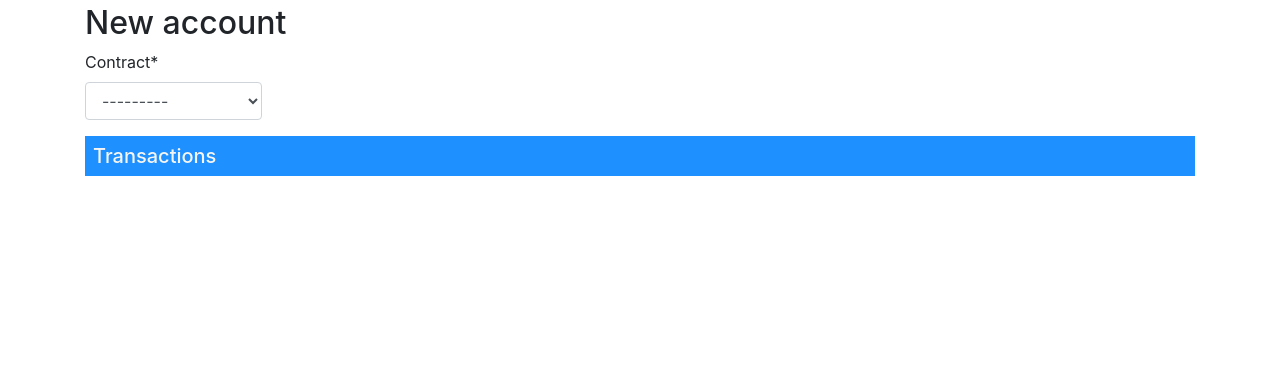
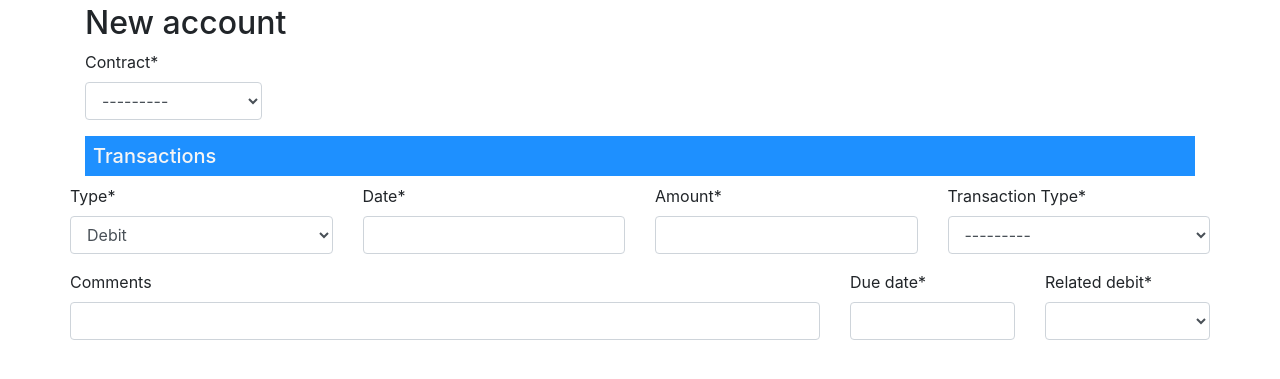
Before and after one commit to luiscberrocal/rec_demo, a Django app: page /en/banking/account/create/ in a window 1280 px wide. Shown: the part 56-435 px from the top of the page. Run offline with Django 3.2, Linux system fonts and the light colour scheme; a user stored in the database is signed in; tables that the repository leaves empty hold one stand-in row (values such as "Sample post"); lists and menus that the app fills with data are empty; some libraries are stand-ins or nearby versions.

Commit message:
Painting transaction types

```diff
--- a/rec_demo/banking/forms.py
+++ b/rec_demo/banking/forms.py
@@ -7,7 +7,7 @@ from ..real_estate.models import Contract
 
 
 class AccountForm(AuditableFormMixin, forms.ModelForm):
-    TRANSACTION_PATTERN = 'transaction_{}_{}'
+    TRANSACTION_PATTERN = 'cr_db_transaction_{}_{}'
 
     contract = forms.ModelChoiceField(queryset=Contract.objects.all(), label=_('Contract'))
 
@@ -19,10 +19,12 @@ class AccountForm(AuditableFormMixin, forms.ModelForm):
         extras = kwargs.get('extras', 1)
         super(AccountForm, self).__init__(*args, **kwargs)
         transaction_type_qs = TransactionType.objects.all()
-        self._build_transaction_fields(0, transaction_type_qs)
+        self.transaction_fields = dict()
+        i = 0
+        self.transaction_fields[i] = self._build_transaction_fields(i, transaction_type_qs)
 
     def _build_transaction_fields(self, i, transaction_type_qs, **kwargs):
-
+        field_names = list()
         # Transaction type
         field_name = self.TRANSACTION_PATTERN.format('type', i)
         choices = (
@@ -30,18 +32,35 @@ class AccountForm(AuditableFormMixin, forms.ModelForm):
             ('CDT', _('Credit'))
         )
         self.fields[field_name] = forms.ChoiceField(choices=choices, label=_('Type'))
+        field_names.append(field_name)
         # date
         field_name = self.TRANSACTION_PATTERN.format('date', i)
         self.fields[field_name] = forms.DateField(label=_('Date'))
+        field_names.append(field_name)
         # amount
         field_name = self.TRANSACTION_PATTERN.format('amount', i)
         self.fields[field_name] = forms.DateField(label=_('Amount'))
+        field_names.append(field_name)
         # transaction_type
         field_name = self.TRANSACTION_PATTERN.format('transaction_type', i)
         self.fields[field_name] = forms.ModelChoiceField(queryset=transaction_type_qs, label=_('Transaction Type'))
+        field_names.append(field_name)
         # comments
         field_name = self.TRANSACTION_PATTERN.format('comments', i)
         self.fields[field_name] = forms.CharField(max_length=60, label=_('Comments'), required=False)
+        field_names.append(field_name)
         # due_date
         field_name = self.TRANSACTION_PATTERN.format('due_date', i)
         self.fields[field_name] = forms.DateField(label=_('Due date'))
+        field_names.append(field_name)
+        # related_debit
+        field_name = self.TRANSACTION_PATTERN.format('related_debit', i)
+        self.fields[field_name] = forms.ChoiceField(label=_('Related debit'))
+        field_names.append(field_name)
+
+        return field_names
+
+    def get_transaction_fields(self):
+        for key in self.transaction_fields.keys():
+            fields = [self[x] for x in self.transaction_fields[key]]
+            yield key, *fields
--- a/rec_demo/templates/banking/account_form.html
+++ b/rec_demo/templates/banking/account_form.html
@@ -12,13 +12,40 @@
 
     <form class="form-horizontal" method="post" action="">
         {% csrf_token %}
-    <div class="form-row">
+        <div class="form-row">
             <div class="form-group col-md-2 mb-0">
                 {{ form.contract|as_crispy_field }}
             </div>
         </div>
         <h3 class="form-subtitle">{% trans 'Transactions' %}</h3>
+        {% for key, f1, f2, f3, f4, f5, f6, f7 in form.get_transaction_fields %}
+            <div class="row gy-2 gx-3 align-items-center" id="transaction-{{ key }}">
+                <div class="row gy-2 gx-3 align-items-center">
+                    <div class="form-group col-md-3 mb-0">
+                        {{ f1|as_crispy_field }}
+                    </div>
+                    <div class="form-group col-md-3 mb-0">
+                        {{ f2|as_crispy_field }}
+                    </div>
+                    <div class="form-group col-md-3 mb-0">
+                        {{ f3|as_crispy_field }}
+                    </div>
+                    <div class="form-group col-md-3 mb-0">
+                        {{ f4|as_crispy_field }}
+                    </div>
 
+                    <div class="form-group col-md-8 mb-0">
+                        {{ f5|as_crispy_field }}
+                    </div>
+                    <div class="form-group col-md-2 mb-0">
+                        {{ f6|as_crispy_field }}
+                    </div>
+                    <div class="form-group col-md-2 mb-0">
+                        {{ f7|as_crispy_field }}
+                    </div>
+                </div>
+            </div>
+        {% endfor %}
     </form>
 
 {% endblock %}
```
